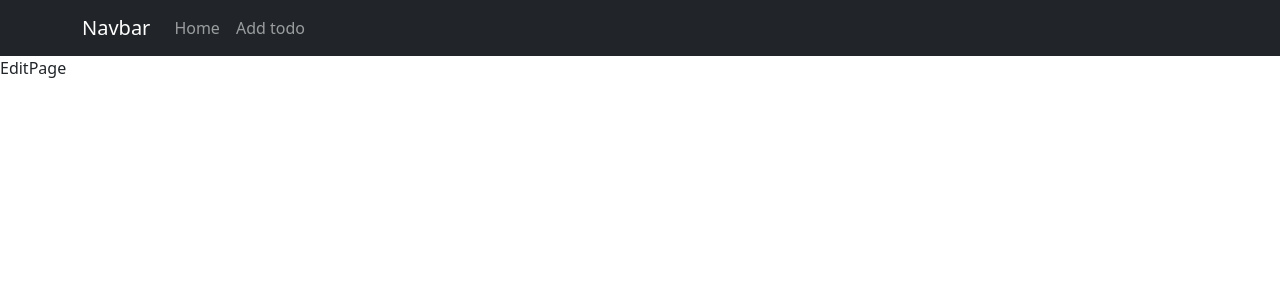
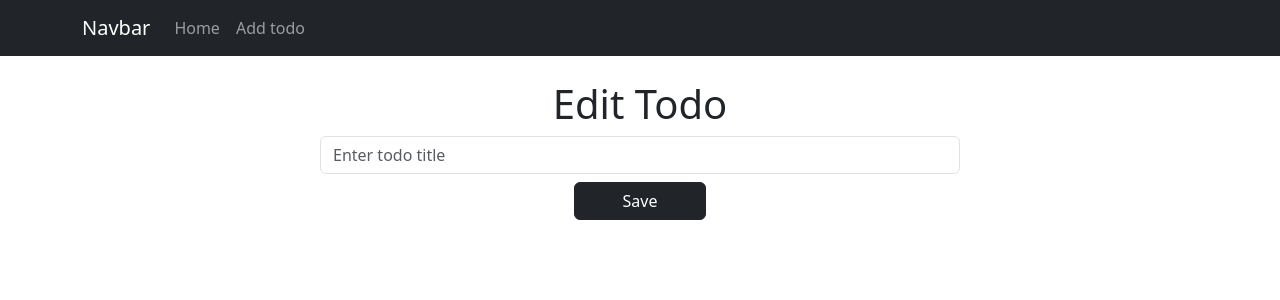
Before and after one commit to Sejimu/front_final, a React (Vite) app: page /edit/1 in a window 1280 px wide. Shown: the top 300 px of the page. Built offline with nearby package versions, Linux system fonts and the light colour scheme; no server answers.

Commit message:
CRUD completed

```diff
--- a/src/pages/EditPage.tsx
+++ b/src/pages/EditPage.tsx
@@ -1,5 +1,66 @@
-function EditPage() {
-  return <div>EditPage</div>;
+import { useEffect, useState, ChangeEvent, FormEvent } from "react";
+import { Button, Form } from "react-bootstrap";
+import { useNavigate, useParams } from "react-router-dom";
+import { useTodoContext, Todo } from "../contexts/TodoContext";
+
+function EditTodoPage(): JSX.Element {
+  const { editTodo, oneTodo, getOneTodo } = useTodoContext();
+  const navigate = useNavigate();
+  const [title, setTitle] = useState<string>("");
+  const { id } = useParams();
+
+  //   const paramId:number = parseInt(id)
+
+  useEffect(() => {
+    id && getOneTodo(parseInt(id));
+  }, [getOneTodo]);
+
+  useEffect(() => {
+    if (oneTodo) {
+      setTitle(oneTodo.title);
+    }
+  }, [oneTodo]);
+
+  function handleChange(e: ChangeEvent<HTMLInputElement>): void {
+    setTitle(e.target.value);
+  }
+
+  function handleSubmit(e: FormEvent): void {
+    e.preventDefault();
+    if (!title.trim()) {
+      alert("Fill in the input");
+      return;
+    }
+    const newTodo: Todo = {
+      title: title,
+      id: parseInt(Date()),
+      completed: false,
+    };
+    editTodo(Number(id), newTodo);
+    // setTitle("");
+    navigate("/");
+  }
+
+  return (
+    <div>
+      <h1 className="text-center mt-4">Edit Todo</h1>
+      <Form onSubmit={handleSubmit} className="w-50 mx-auto">
+        <Form.Control
+          type="text"
+          value={title}
+          onChange={handleChange}
+          placeholder="Enter todo title"
+        />
+        <Button
+          variant="dark"
+          type="submit"
+          className="mx-auto d-block mt-2 px-5"
+        >
+          Save
+        </Button>
+      </Form>
+    </div>
+  );
 }
 
-export default EditPage;
+export default EditTodoPage;
--- a/src/routes/MainRoute.tsx
+++ b/src/routes/MainRoute.tsx
@@ -1,7 +1,7 @@
 import { Route, Routes } from "react-router-dom";
 import HomePage from "../pages/HomePage";
 import NotFoundPage from "../pages/NotFoundPage";
-import MainLayout from "../layouts/MainLayout";
+import MainLayout from "../layouts/MainLayoout";
 import AddTodo from "../pages/AddPage";
 import EditTodoPage from "../pages/EditPage";
 
```
Also changed, not shown: src/layouts/MainLayoout.tsx (renamed from src/layouts/MainLayout.tsx).
